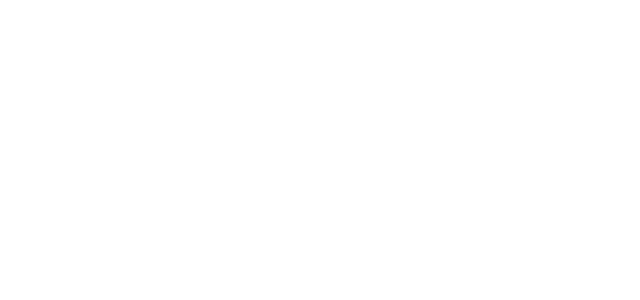
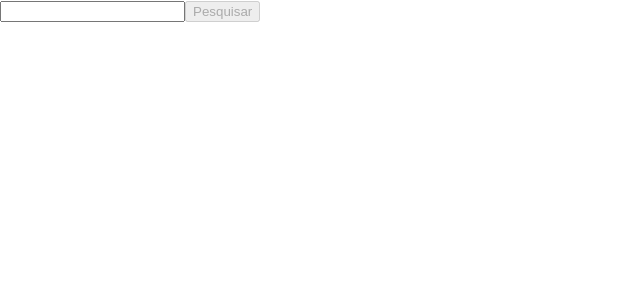
Before and after one commit to danielferreira95/Projeto-Trybetunes-turma-37-trybe, a React (Vite) app: page /search in a window 1280 px wide. Before the commit this address had no page. Shown: the top 300 px of the page, without its empty margins (0-640 px from the left). Built offline with nearby package versions, Linux system fonts and the light colour scheme.

Commit message:
Requisito 2 e 3

```diff
--- a/src/App.tsx
+++ b/src/App.tsx
@@ -1,12 +1,17 @@
 import { Route, Routes, useNavigate } from 'react-router-dom';
 import { useState } from 'react';
 import Login from './components/Login';
+import Hunt from './components/Hunt';
 import { createUser } from './services/userAPI';
 import Fill from './components/Fill';
+import searchAlbumsAPI from './services/searchAlbumsAPI';
+import { AlbumType } from './types';
+import Collections from './components/Collections';
 
 function App() {
-  const [fillling, setFilling] = useState<boolean>(false);
+  const [filling, setFilling] = useState<boolean>(false);
   const navigate = useNavigate();
+  const [collections, setCollections] = useState<AlbumType[] | null>(null);
 
   const login = async (userName: string) => {
     setFilling(true);
@@ -15,9 +20,19 @@
     navigate('/search');
   };
 
+  const hunt = async (artist: string) => {
+    const collectionsData = await searchAlbumsAPI(artist);
+    setCollections(collectionsData);
+  };
+
   return (
     <Routes>
-      <Route path="/" element={ fillling ? <Fill /> : <Login login={ login } /> } />
+      <Route path="/" element={ filling ? <Fill /> : <Login login={ login } /> } />
+      <Route
+        path="/search"
+        element={ <Hunt search={ hunt } albums={ collections } loading={ false } /> }
+      />
+      <Route path="/collections/:id" element={ <Collections /> } />
     </Routes>
   );
 }
--- /dev/null
+++ b/src/components/CollectionList.tsx
@@ -0,0 +1,38 @@
+import { Link } from 'react-router-dom';
+import { AlbumType } from '../types';
+
+type PropType = {
+  artistName: string,
+  albumList: AlbumType[] | null,
+};
+
+function CollectionList(Props: PropType) {
+  const { artistName, albumList } = Props;
+  return (
+    <div>
+      { albumList?.length === 0
+        ? <p>Nenhum álbum foi encontrado</p>
+        : (
+          <div>
+            <h1>{ `Resultado de álbuns de: ${artistName}` }</h1>
+            <ul>
+              { albumList?.map((album) => (
+                <li key={ album.collectionId }>
+                  <Link
+                    data-testid={ `link-to-album-${album.collectionId}` }
+                    to={ `/album/${album.collectionId}` }
+                  >
+                    {album.collectionName}
+                  </Link>
+                  <img
+                    src={ album.artworkUrl100 }
+                    alt={ `capa do disco ${album.collectionName}` }
+                  />
+                </li>))}
+            </ul>
+          </div>)}
+    </div>
+  );
+}
+
+export default CollectionList;
--- /dev/null
+++ b/src/components/Collections.tsx
@@ -0,0 +1,6 @@
+function Collections() {
+  return (
+    <h1>Album</h1>
+  );
+}
+export default Collections;
--- /dev/null
+++ b/src/components/Hunt.tsx
@@ -0,0 +1,56 @@
+import { ChangeEvent, useEffect, useState } from 'react';
+import { AlbumType } from '../types';
+import CollectionList from './CollectionList';
+import Fill from './Fill';
+
+type PropType = {
+  search: (e: string) => void,
+  albums: AlbumType[] | null,
+  loading: boolean,
+};
+
+function Hunt(Props: PropType) {
+  const { search, albums, loading } = Props;
+  const [artistInput, setArtistInput] = useState<string>('');
+  const [artistName, setArtistName] = useState<string>('');
+  const [isButtonDisabled, setIsButtonDisabled] = useState<boolean>(true);
+
+  const handleChange = (event: ChangeEvent<HTMLInputElement>) => {
+    setArtistInput(event.target.value);
+  };
+
+  useEffect(() => {
+    setIsButtonDisabled(artistInput.length < 2);
+  }, [artistInput]);
+
+  const handleSubmit = (event: React.FormEvent) => {
+    event.preventDefault();
+    search(artistInput);
+    setArtistName(artistInput);
+    setArtistInput('');
+  };
+
+  return (
+    <div>
+      <form onSubmit={ handleSubmit }>
+        <input
+          type="text"
+          name="artist"
+          data-testid="search-artist-input"
+          onChange={ handleChange }
+          value={ artistInput }
+        />
+        <button
+          data-testid="search-artist-button"
+          disabled={ isButtonDisabled }
+        >
+          Pesquisar
+        </button>
+      </form>
+      { loading ? <Fill />
+        : albums && <CollectionList artistName={ artistName } albumList={ albums } />}
+    </div>
+  );
+}
+
+export default Hunt;
```
Also changed, not shown: src/components/Search.tsx (deleted).
